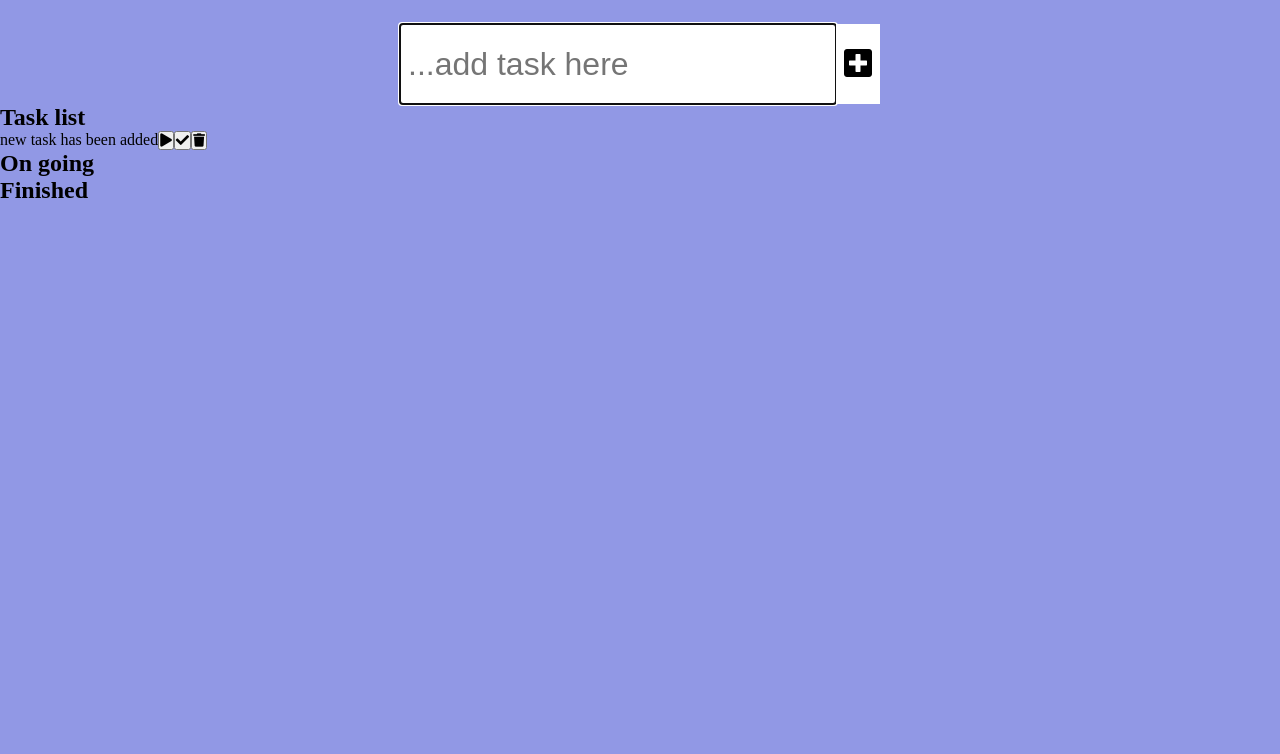
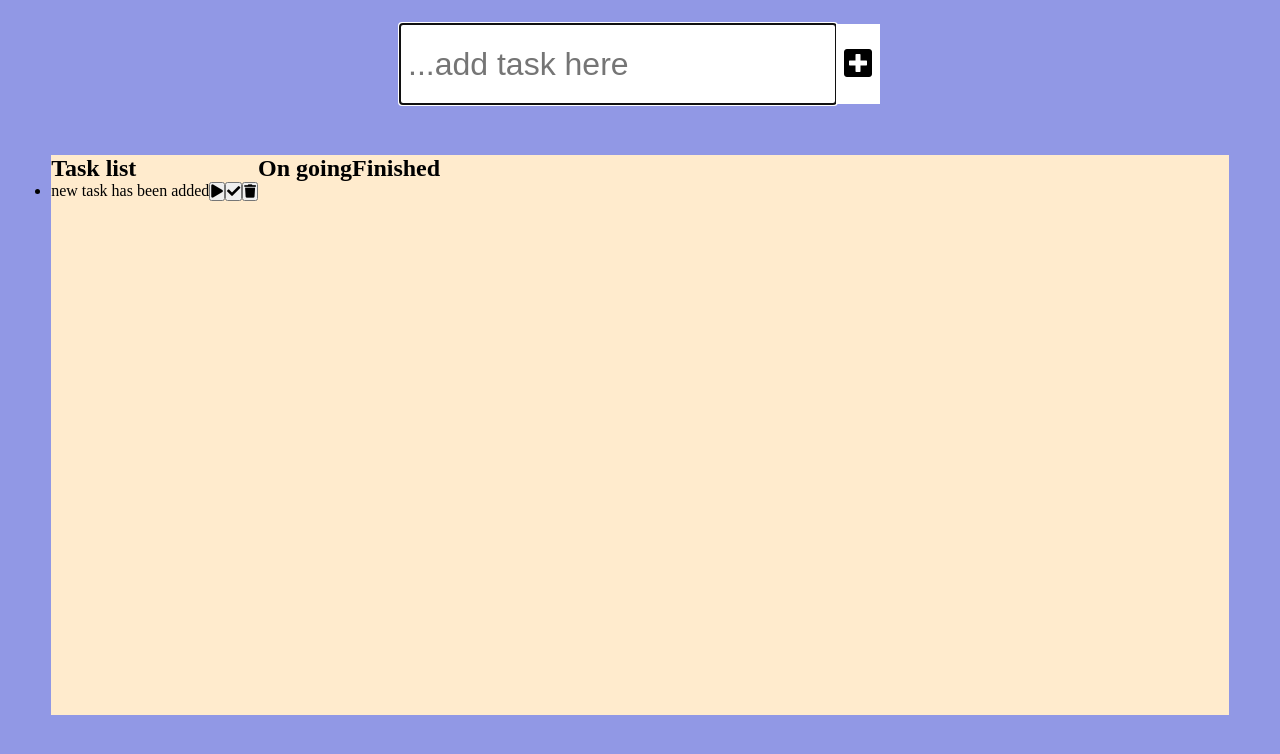
Before and after one commit to desh04/To-Do-App, a website built with Parcel: page index.html in a window 1280 px wide. Shown: the part 56-810 px from the top of the page. Built offline with nearby package versions, Linux system fonts and the light colour scheme.

Commit message:
updated style

```diff
--- a/src/styles.css
+++ b/src/styles.css
@@ -4,26 +4,21 @@
   padding: 0;
   box-sizing: border-box;
 }
-
 /* */
-
 body {
   background: #9198e5;    /* COMMMMMM : check why linear gradient not working */
   color:black
   /* COMMMM: insert font */
 }
-
 header {
   font-size: 1.5rem;
 }
-
 header, .form {
   min-height: 010vh;
   display: flex;
   justify-content: center;
   align-content: center;
 }
-
 .form input, .form button {
   min-height: 10vh;
   padding: 0.5rem;
@@ -31,16 +26,19 @@ header, .form {
   border: none ;
   background: white;
 }
-
 .form button {
   color: black ;
   background:white;
   cursor: pointer;
   transition: all 0.3sec ease;
-
 }
-
 .form button:hover{
   background: grey;
   color: white;
 }
+.container {
+  background-color: blanchedalmond;
+  display: flex;
+  margin:4vw;
+  height: 70vh;
+}
```
